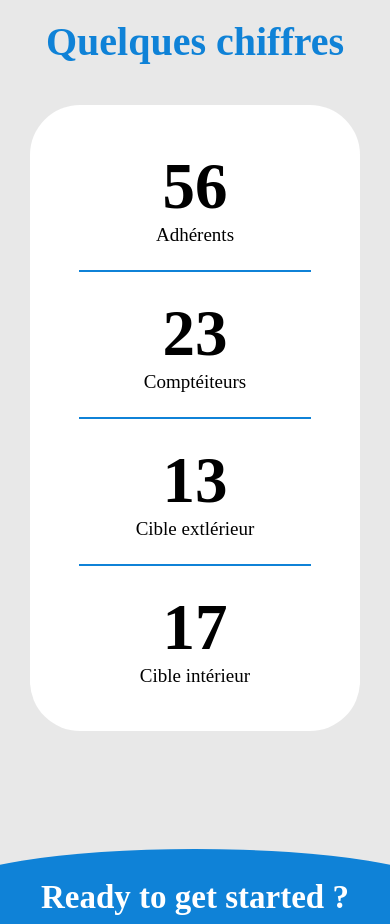
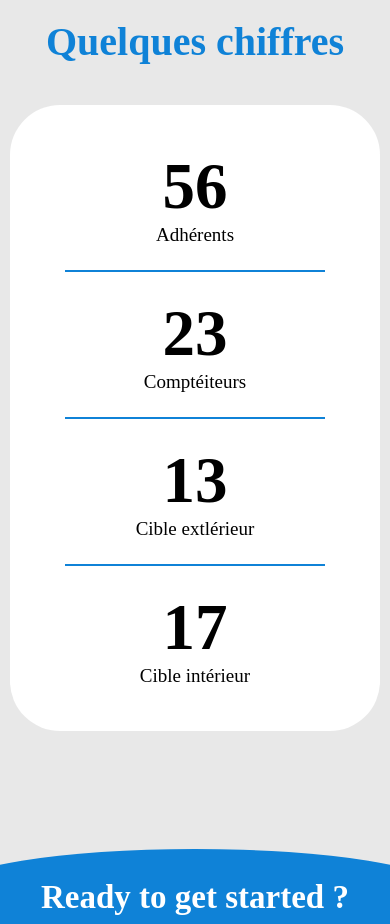
Before and after one commit to Louis-Verbrugge/tirArcFrontend, a React (Create React App) app: page / in a window 390 px wide. Shown: the part 3888-4812 px from the top of the page. Built offline with nearby package versions, Linux system fonts and the light colour scheme.

Commit message:
dix error responsive

```diff
--- a/src/App.js
+++ b/src/App.js
@@ -9,11 +9,11 @@ import ActualitesDetails from './pages/Public/page/Actualites/ActualitesDetails/
 
 import Prensetation from './pages/Public/page/Presentation/Presentation';
 
-import { BrowserRouter as BrowserRouter, Route, Routes } from "react-router-dom";
+import { BrowserRouter, Route, Routes } from "react-router-dom";
 
 import { Footer } from './components/Footer/Footer';
 
-import { useEffect, useState } from 'react';
+import { useState } from 'react';
 import Photos from './pages/Public/page/Photos/Photos';
 
 function App() {
--- a/src/pages/Public/page/Presentation/Presentation.js
+++ b/src/pages/Public/page/Presentation/Presentation.js
@@ -98,7 +98,7 @@ function Presentation( {setRefPage} ) {
                 <div className={styles.terrain}>
                     <div>
                         <h2>Terrain 1</h2>
-                        <span className={styles.textLarge}>Nous sommes une association de passionnés de la course à pied, qui se sont réunis pour partager leur amour de ce sport Nous sommes une association de passionnés de la course à pied, qui se sont réunis pour partager leur amour de ce sport Nous sommes une association de passionnés de la course à pied, qui se sont réunis pour partager leur amour de ce sport Nous sommes une association de passionnés de la course à pied, qui se sont réunis pour partager leur amour de ce sport et organiser des événements pour les coureurs de tous niveaux. Notre objectif est de promouvoir la course à pied en tant qu'activité saine et accessible à tous, tout en créant une communauté dynamique et solidaire.
+                        <span>Nous sommes une association de passionnés de la course à pied, qui se sont réunis pour partager leur amour de ce sport Nous sommes une association de passionnés de la course à pied, qui se sont réunis pour partager leur amour de ce sport Nous sommes une association de passionnés de la course à pied, qui se sont réunis pour partager leur amour de ce sport Nous sommes une association de passionnés de la course à pied, qui se sont réunis pour partager leur amour de ce sport et organiser des événements pour les coureurs de tous niveaux. Notre objectif est de promouvoir la course à pied en tant qu'activité saine et accessible à tous, tout en créant une communauté dynamique et solidaire.
                         </span>
                     </div>
                     <div className={styles.images}>
@@ -110,7 +110,7 @@ function Presentation( {setRefPage} ) {
                 <div className={styles.secondTerrain}>
                     <div>
                         <h2>Terrain 1</h2>
-                        <span className={styles.textLarge}>Nous sommes une association de passionnés de la course à pied, qui se sont réunis pour partager leur amour de ce sport Nous sommes une association de passionnés de la course à pied, qui se sont réunis pour partager leur amour de ce sport Nous sommes une association de passionnés de la course à pied, qui se sont réunis pour partager leur amour de ce sport Nous sommes une association de passionnés de la course à pied, qui se sont réunis pour partager leur amour de ce sport et organiser des événements pour les coureurs de tous niveaux. Notre objectif est de promouvoir la course à pied en tant qu'activité saine et accessible à tous, tout en créant une communauté dynamique et solidaire.
+                        <span>Nous sommes une association de passionnés de la course à pied, qui se sont réunis pour partager leur amour de ce sport Nous sommes une association de passionnés de la course à pied, qui se sont réunis pour partager leur amour de ce sport Nous sommes une association de passionnés de la course à pied, qui se sont réunis pour partager leur amour de ce sport Nous sommes une association de passionnés de la course à pied, qui se sont réunis pour partager leur amour de ce sport et organiser des événements pour les coureurs de tous niveaux. Notre objectif est de promouvoir la course à pied en tant qu'activité saine et accessible à tous, tout en créant une communauté dynamique et solidaire.
                         </span>
                     </div>
                     <div className={styles.images}>
--- a/src/pages/Public/page/Presentation/Presentation.module.scss
+++ b/src/pages/Public/page/Presentation/Presentation.module.scss
@@ -1,9 +1,4 @@
 
-
-.textLarge{
-    font-size: var(--size_span_textLarge);
-
-}
 
 
 .presentation{
@@ -28,8 +23,8 @@
         height: var(--heightBlock);
         gap: var(--blockPresentationGap);
 
-        width: calc(100% - 40px);
-        margin: 0 20px;
+        width: var(--blockPresentationWidth);
+        margin: var(--blockPresentationMargin);
 
 
         .text{
@@ -83,7 +78,7 @@
             align-items: center;
             flex-direction: row;
             flex-wrap: wrap;
-            padding: 40px 20px;
+            padding: var(--teamPadding);
 
 
             .team {
@@ -93,7 +88,7 @@
                 align-items: center;
                 width: var(--teamWidth);
                 height: auto;
-                margin: 10px;
+                margin-bottom: 10px;
                 padding: 10px;
                 border: 4px solid var(--blueClub);
                 transition : border .5s ease;
@@ -243,6 +238,8 @@
                     justify-content: center;
                     align-items: center;
 
+
+
                     h2{
                         padding-top: -30px;
                         margin-bottom: 30px;
@@ -260,6 +257,14 @@
                         }
 
                     }
+
+                    span{
+                        font-size: var(--size_span_textLarge);
+                        text-align: justify;
+                    }
+
+
+
 
                 }
 
@@ -316,8 +321,9 @@
 
     .blockContact{
         padding-bottom: 80px;
+
         .contact{
-            padding: 20px 20px;
+            padding: var(--blockContactContactPadding);
 
             span {
                 a{
@@ -358,6 +364,10 @@
         --terrainImagesWidth: 50%;
         --chiffresWidth: calc(100% - 40px);
         --blockTerrainPaddingBottom: 80px;
+        --blockContactContactPadding: 20px 20px;
+        --blockPresentationMargin: 0 20px;
+        --blockPresentationWidth: calc(100% - 40px);
+        --teamPadding: 40px 20px;
 
     }
 
@@ -383,6 +393,10 @@
         --terrainImagesWidth: 50%;
         --chiffresWidth: calc(100% - 40px);
         --blockTerrainPaddingBottom: 80px;
+        --blockContactContactPadding: 20px 20px;
+        --blockPresentationMargin: 0 20px;
+        --blockPresentationWidth: calc(100% - 40px);
+        --teamPadding: 40px 20px;
 
     }
 }
@@ -407,6 +421,10 @@
         --terrainImagesWidth: 50%;
         --chiffresWidth: calc(100% - 40px);
         --blockTerrainPaddingBottom: 80px;
+        --blockContactContactPadding: 20px 20px;
+        --blockPresentationMargin: 0 20px;
+        --blockPresentationWidth: calc(100% - 40px);
+        --teamPadding: 40px 20px;
 
     }
 }
@@ -431,6 +449,10 @@
         --terrainImagesWidth: 50%;
         --chiffresWidth: calc(100% - 40px);
         --blockTerrainPaddingBottom: 80px;
+        --blockContactContactPadding: 20px 20px;
+        --blockPresentationMargin: 0 20px;
+        --blockPresentationWidth: calc(100% - 40px);
+        --teamPadding: 40px 20px;
 
     }
 }
@@ -454,7 +476,10 @@
         --terrainImagesWidth: 50%;
         --chiffresWidth: calc(100% - 40px);
         --blockTerrainPaddingBottom: 80px;
-
+        --blockContactContactPadding: 20px 20px;
+        --blockPresentationMargin: 0 20px;
+        --blockPresentationWidth: calc(100% - 40px);
+        --teamPadding: 40px 20px;
     }
 }
 
@@ -477,6 +502,10 @@
         --terrainImagesWidth: 50%;
         --chiffresWidth: calc(100% - 40px);
         --blockTerrainPaddingBottom: 60px;
+        --blockContactContactPadding: 20px 20px;
+        --blockPresentationMargin: 0 20px;
+        --blockPresentationWidth: calc(100% - 40px);
+        --teamPadding: 40px 20px;
     }
 }
 
@@ -500,6 +529,10 @@
         --terrainImagesWidth: 100%;
         --chiffresWidth: calc(100% - 40px);
         --blockTerrainPaddingBottom: 40px;
+        --blockContactContactPadding: 20px 20px;
+        --blockPresentationMargin: 0 20px;
+        --blockPresentationWidth: calc(100% - 40px);
+        --teamPadding: 40px 20px;
 
     }
 
@@ -526,6 +559,10 @@
         --terrainImagesWidth: 100%;
         --chiffresWidth: calc(90% - 40px);
         --blockTerrainPaddingBottom: 30px;
+        --blockContactContactPadding: 20px 20px;
+        --blockPresentationMargin: 0 20px;
+        --blockPresentationWidth: calc(100% - 40px);
+        --teamPadding: 40px 20px;
     }
 
 }
@@ -548,9 +585,13 @@
         --terrainDirection: column;
         --firstTerrainDirection: column;
         --terrainImagesWidth: 100%;
-        --chiffresWidth: calc(100% - 40px);
+        --chiffresWidth: 100%;
         --contentChiffre: 2px solid var(--blueClub);
         --blockTerrainPaddingBottom: 30px;
+        --blockContactContactPadding: 20px 0;
+        --blockPresentationMargin: 0 0;
+        --blockPresentationWidth: 100%;
+        --teamPadding: 40px 0px;
 
     }
 }
```
